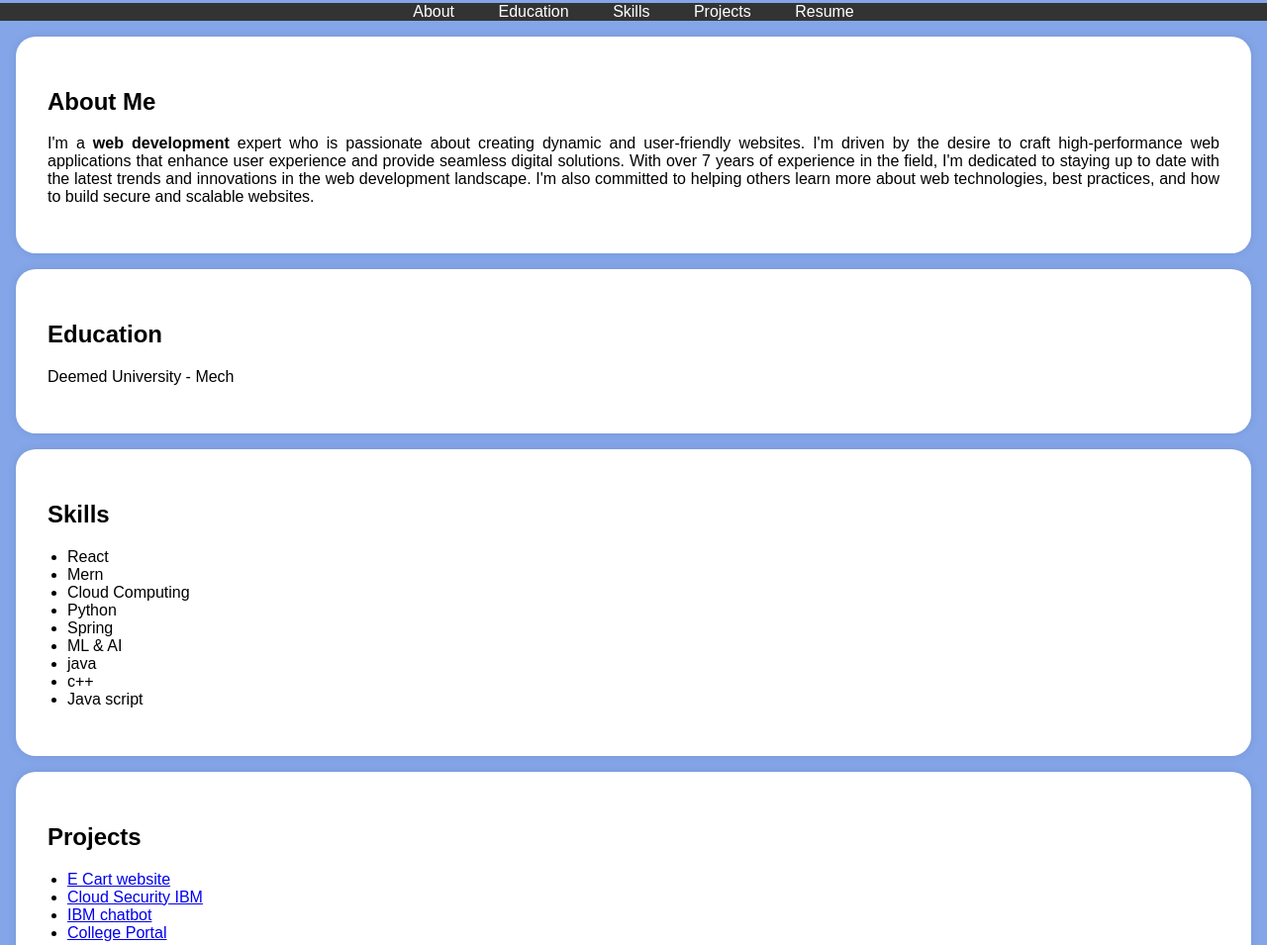
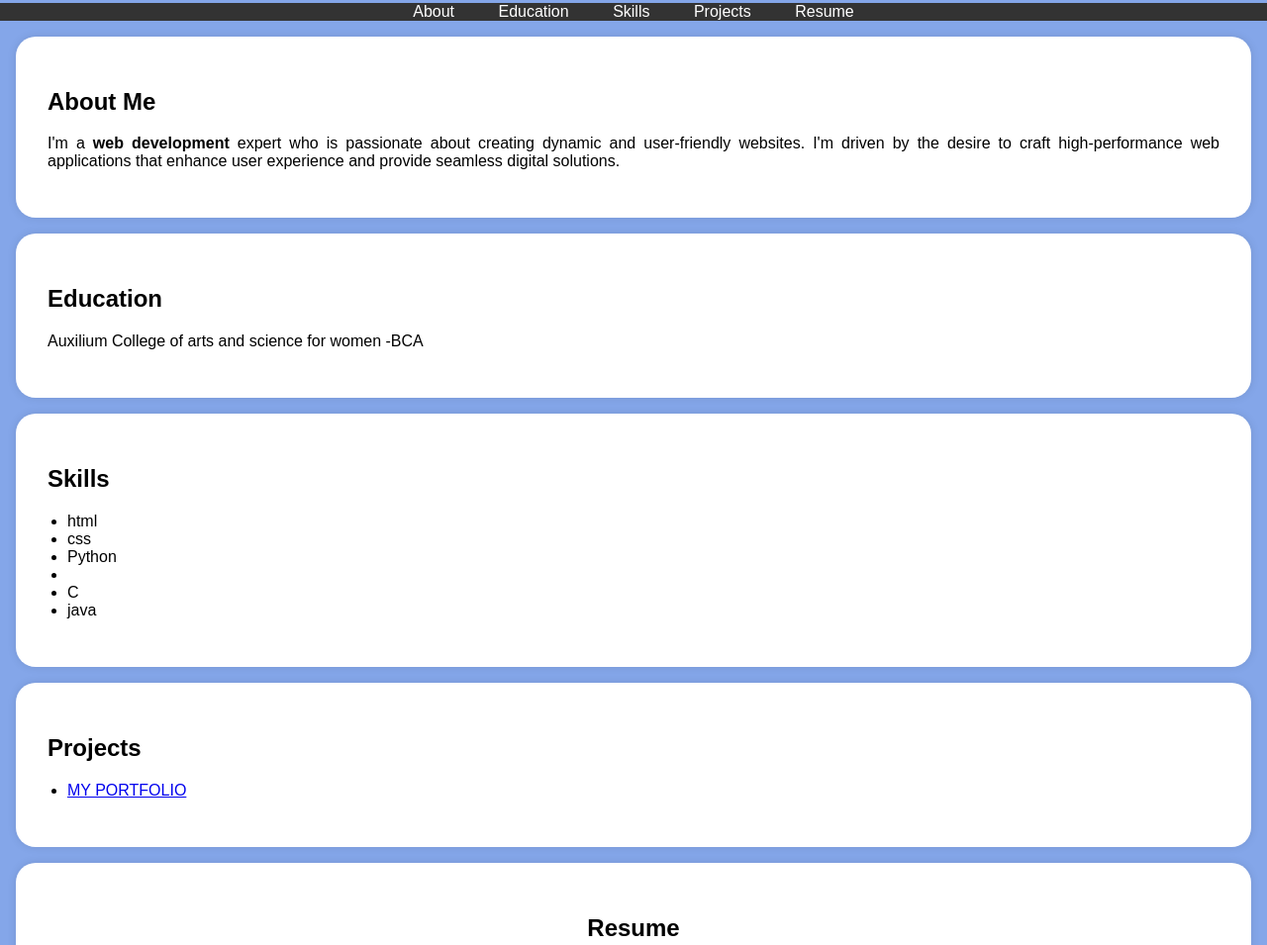
Before and after one commit to leka-sys/digital-portfolio, a plain HTML site: page index.html in a window 1280 px wide. Shown: the part 210-1165 px from the top of the page at 99% size. Drawn offline with Linux system fonts and the light colour scheme.

Commit message:
Update index.html

```diff
--- a/index.html
+++ b/index.html
@@ -117,10 +117,7 @@
             <h2>About Me</h2>
             <p>I'm a <b>web development</b> expert who is passionate about creating dynamic and user-friendly websites.
                 I'm driven by the desire to craft high-performance web applications that enhance user experience and provide
-                 seamless digital solutions. With over 7 years of experience in the field, I'm dedicated to staying up to date
-                 with the latest trends and innovations in the
-                 web development landscape. I'm also committed to helping others learn more about web technologies,
-                 best practices, and how to build secure and scalable websites.</p>
+                 seamless digital solutions.</p>
 
         </div>
     </section>
@@ -128,7 +125,7 @@
     <section id="education">
         <div class="section-content">
             <h2>Education</h2>
-            <p>Deemed University  - Mech</p>
+            <p>Auxilium College of arts and science for women -BCA</p>
 
 
         </div>
@@ -138,15 +135,14 @@
         <div class="section-content">
             <h2>Skills</h2>
             <ul>
-                <li>React</li>
-                <li>Mern</li>
-                <li>Cloud Computing</li>
+                <li>html</li>
+                <li>css</li>
+
                 <li>Python</li>
-                <li>Spring</li>
-                <li>ML & AI</li>
+                <li></li>
+                <li>C</li>
                 <li>java</li>
-                <li>c++</li>
-                <li>Java script</li>
+
             </ul>
         </div>
     </section>
@@ -155,11 +151,8 @@
         <div class="section-content">
             <h2>Projects</h2>
             <ul>
-                <li><a href="#">E Cart website</a></li>
-                <li><a href="#">Cloud Security IBM</a></li>
-                <li><a href="#">IBM chatbot</a></li>
-                <li><a href="#">College Portal</a></li>
-                <!-- Add more project links here -->
+                <li><a href="#">MY PORTFOLIO</a></li>
+
             </ul>
         </div>
     </section>
```
